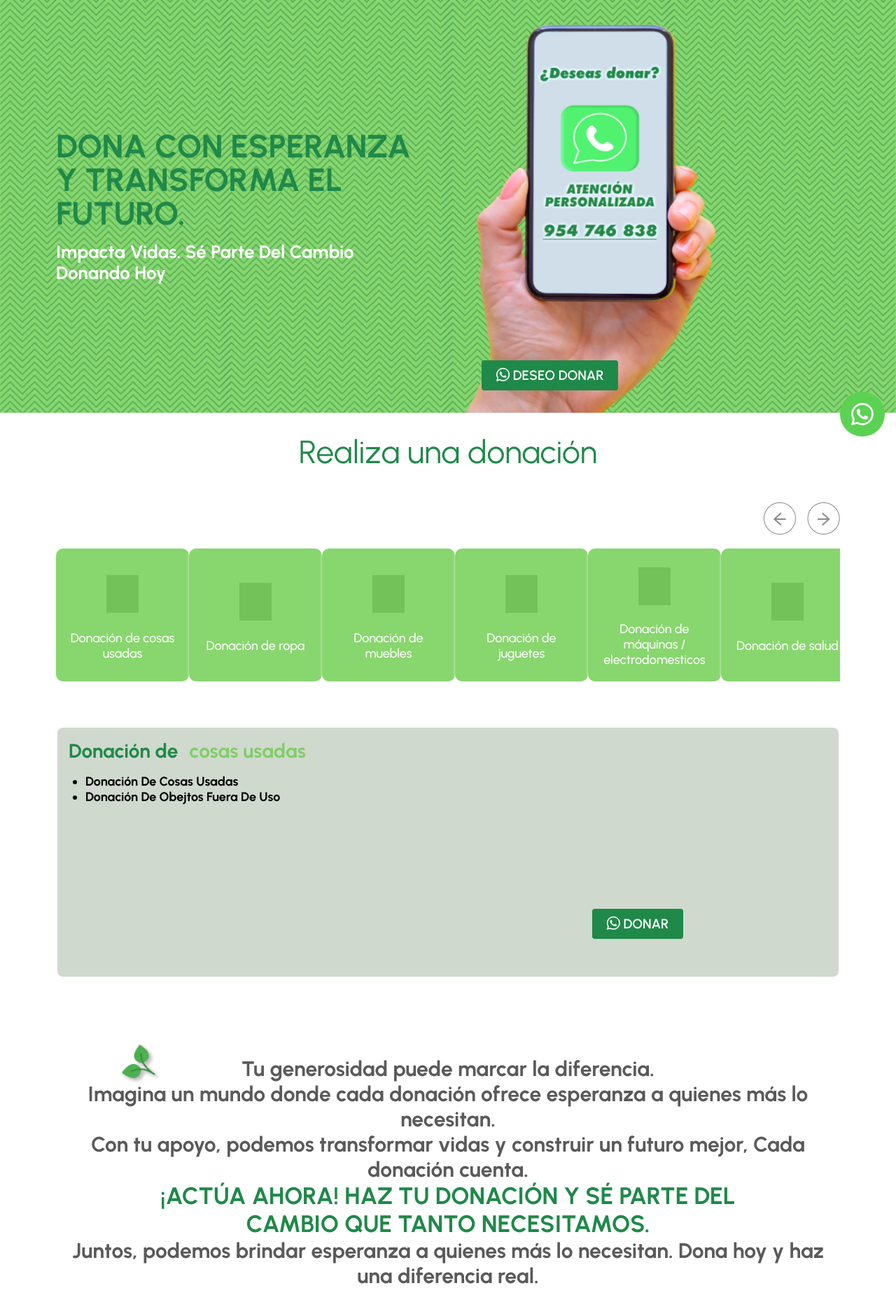
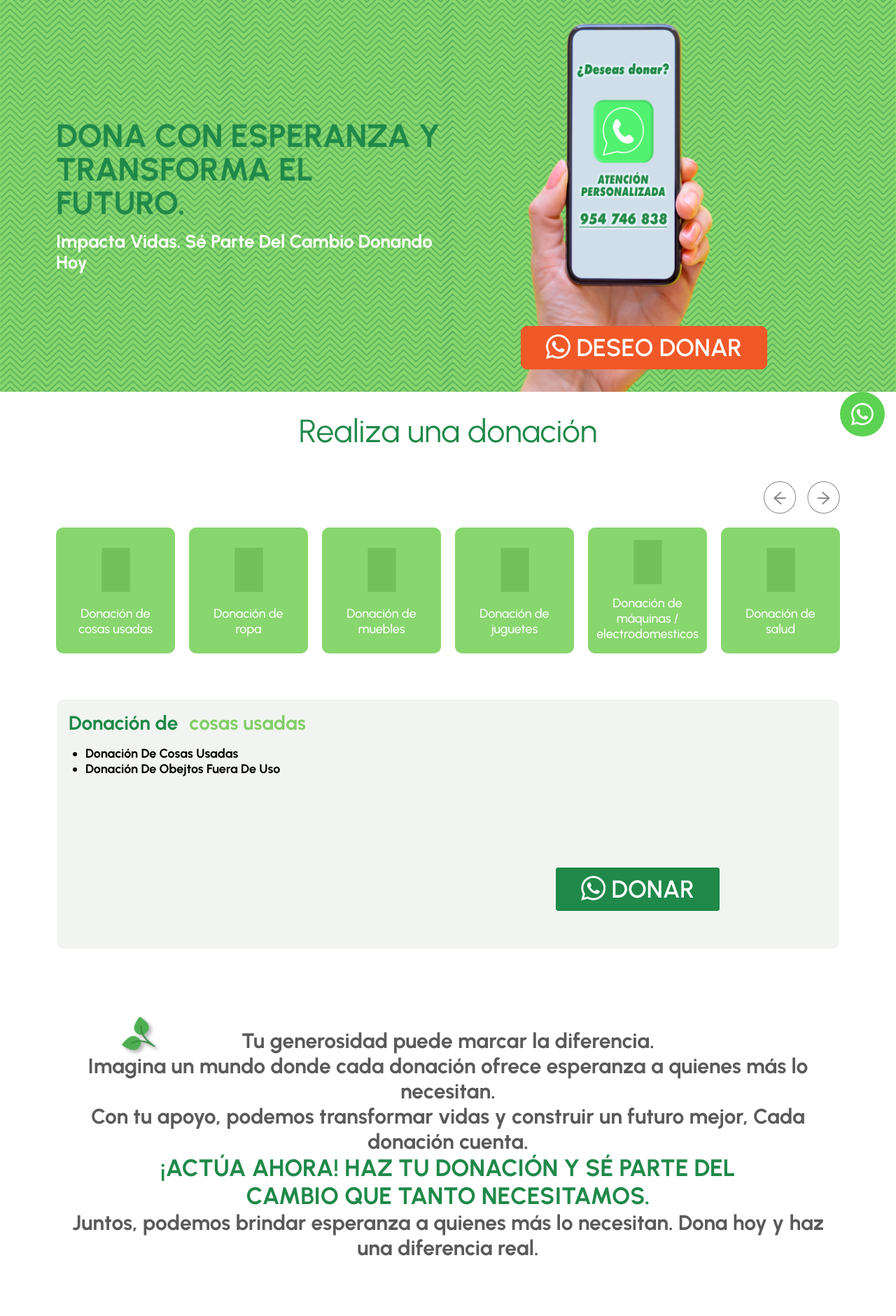
Before and after one commit to luisma08/emausesperanzaviva.org.pe, a PHP site: page /landing in a window 1280 px wide. Shown: the part 160-2041 px from the top of the page at 70% size. Run offline with PHP 8.4, Linux system fonts and the light colour scheme; grey boxes are pictures that could not be loaded.

Commit message:
actualizando landing

```diff
--- a/pages/landing.php
+++ b/pages/landing.php
@@ -70,9 +70,9 @@
         <section class="bg-img">
             <div class="container">
                 <div class="f-elements f-col md:f-row md:f-row--reverse">
-                    <div class="f-elements f-col md:w-50 bg-img-wsp">
+                    <div class="f-elements f-col md:f-elements--center md:w-50 bg-img-wsp">
                         <div class="d-block mt-auto">
-                            <a class="button button--primary" href="https://wa.me/+51954746838?text=Hola Emaús Esperanza Viva, deseo realizar una donación"><i class="bi bi-whatsapp"></i> deseo donar</a>
+                            <a class="button button--alternative" href="https://wa.me/+51954746838?text=Hola Emaús Esperanza Viva, deseo realizar una donación"><i class="bi bi-whatsapp"></i> deseo donar</a>
                         </div>
                     </div>
                     <div class="f-elements f-col f-elements--center md:w-50 py-md">
@@ -551,6 +551,55 @@
             </div>
         </section>
 
+        <!--  ACTIVIDADES 1 -->
+
+        <section class="section">
+            <div class="f-elements f-col f-elements--center">
+                <p class="section__description section__description--fourth">
+                    ¡Pequeñas acciones hacen la diferencia!
+                </p>
+            </div>
+        </section>
+
+        <section class="" id="actividades">
+            <div class="container f-elements f-col bg-green p-responsive--section gap-sm">
+                <p class="section__title section__title--third">Donación en Nueva Esperanza, Alto Retamal</p>
+                <p class="section__text section__text--primary">Villa María del Triunfo, Lima</p>
+                <div class="f-elements f-col f-elements--center gap-md py-md">
+                    <div class="swiper mySwiperActivity1">
+                        <div class="swiper-wrapper">
+                            <div class="swiper-slide">
+                                <div class="card">
+                                    <img src="./assets/img/donaciones/nueva-esperanza-1.png" alt="donacion-nueva-esperanza-1" class="card__img">
+                                </div>
+                            </div>
+                            <div class="swiper-slide">
+                                <div class="card">
+                                    <img src="./assets/img/donaciones/nueva-esperanza-2.png" alt="donacion-nueva-esperanza-2" class="card__img">
+                                </div>
+                            </div>
+                            <div class="swiper-slide">
+                                <div class="card">
+                                    <img src="./assets/img/donaciones/nueva-esperanza-3.png" alt="donacion-nueva-esperanza-3" class="card__img">
+                                </div>
+                            </div>
+                            <div class="swiper-slide">
+                                <div class="card">
+                                    <img src="./assets/img/donaciones/nueva-esperanza-4.png" alt="donacion-nueva-esperanza-4" class="card__img">
+                                </div>
+                            </div>
+                        </div>
+                        <!--
+                        <div class="swiper-pagination mt-auto"></div>
+                        -->
+                    </div>
+                    <!--
+                    <a class="button button--primary" href="./actividades-sociales.php"><i class="bi bi-balloon-heart"></i> Ver más</a>
+                    -->
+                </div>
+            </div>
+        </section>
+
         <section class="section bg-dark-green">
             <div class="container">
                 <div class="g-elements g-elements--responsive g-elements--center gap-sm border-cta py-md px-md bg-parallax">
--- a/styles/css/fe.css
+++ b/styles/css/fe.css
@@ -206,7 +206,7 @@
 }
 
 .bg-silver {
-  background-color: #CFD9CE;
+  background-color: rgba(207, 217, 206, 0.3);
 }
 
 .bg-light {
@@ -217,6 +217,7 @@
   background-image: url("../../assets/img/bg-parallax-1.webp");
   background-repeat: no-repeat;
   background-size: 100% 100%;
+  mix-blend-mode: luminosity;
 }
 @media (min-width: 1024px) {
   .bg-parallax {
@@ -255,11 +256,10 @@
 @media (min-width: 1024px) {
   .bg-img-wsp {
     background-image: url("../../assets/img/wsp-hero-resp.png");
-    background-size: 100% 100%;
-    height: 548px;
+    background-size: 469px 100%;
+    height: 518px;
     padding-bottom: 42px;
-    padding-left: 96px;
-    background-position: bottom 0px left;
+    background-position: 50% 100%;
   }
 }
 
@@ -511,16 +511,30 @@
     padding-right: 5rem;
   }
 }
+.section__description--alternative--fourth {
+  text-align: center;
+  font-size: 21px;
+  font-size: 45px;
+  font-style: normal;
+  font-weight: 700;
+  color: #1F8949;
+}
+@media (min-width: 1024px) {
+  .section__description--alternative--fourth {
+    text-align: center;
+    font-family: Urbanist;
+  }
+}
 .section__description--responsive {
   text-align: center;
   font-size: 21px;
-  line-height: 25px;
+  line-height: normal;
 }
 @media (min-width: 1024px) {
   .section__description--responsive {
     text-align: left;
     font-size: 30px;
-    line-height: 36px;
+    line-height: 45px;
   }
 }
 .section__text {
@@ -973,7 +987,7 @@
   border: 0.0625rem solid var(--primary-theme-color);
   border-radius: 4px;
   color: var(--primary-text-color);
-  font-size: 1.125rem;
+  font-size: 1.25rem;
   text-decoration: none;
   font-weight: 600;
   font-family: var(--primary-font-family);
@@ -985,7 +999,8 @@
 }
 @media (min-width: 1024px) {
   .button {
-    font-size: 1.2rem;
+    font-size: 2.188rem;
+    padding: 0.563rem 2.188rem;
   }
 }
 .button:hover {
@@ -1008,6 +1023,15 @@
 }
 .button--secondary:hover {
   box-shadow: 0 0 0.25rem 0.125rem var(--secondary-button-color);
+}
+.button--alternative {
+  background-color: #F15828;
+  border: 0.0625rem solid #F15828;
+  color: var(primary-text-color);
+  border-radius: 9px;
+}
+.button--alternative:hover {
+  box-shadow: 0 0 0.25rem 0.125rem #F15828;
 }
 .button--outline-primary {
   background-color: transparent;
@@ -1058,8 +1082,14 @@
   width: 100%;
 }
 .card__slide {
-  width: 190px;
-  height: 190px;
+  width: 231px;
+  height: 108px;
+}
+@media (min-width: 1024px) {
+  .card__slide {
+    width: auto;
+    height: 180px;
+  }
 }
 .card__hover {
   transition: box-shadow 0.25s;
@@ -1139,7 +1169,8 @@
 }
 
 .icon {
-  width: 100%;
+  width: 63px;
+  height: 63px;
   animation: t-rotate 2.5s linear infinite;
 }
 
--- a/styles/scss/modules/_buttons.scss
+++ b/styles/scss/modules/_buttons.scss
@@ -3,7 +3,7 @@
     border: 0.0625rem solid var(--primary-theme-color);
     border-radius: 4px;
     color: var(--primary-text-color);
-    font-size: 1.125rem;
+    font-size: 1.25rem;
     text-decoration: none;
     font-weight: 600;
     font-family: var(--primary-font-family);
@@ -14,7 +14,8 @@
     text-align: center;
 
     @include desktop{
-        font-size: 1.2rem;
+        font-size: 2.188rem;
+        padding: 0.563rem 2.188rem;
     }
 
     &:hover{
@@ -43,6 +44,17 @@
         }
     }
 
+    &--alternative{
+        background-color: #F15828;
+        border: 0.0625rem solid #F15828;
+        color: var(primary-text-color);
+        border-radius: 9px;
+
+        &:hover{
+            box-shadow: 0 0 0.25rem 0.125rem #F15828;
+        }
+    }
+
     &--outline-primary{
         background-color: transparent;
         border: 0.0625rem solid var(--primary-text-color);
--- a/styles/scss/modules/_card.scss
+++ b/styles/scss/modules/_card.scss
@@ -10,8 +10,13 @@
     width: 100%;
 
     &__slide{
-      width: 190px;
-      height: 190px;
+      width: 231px;
+      height: 108px;
+
+      @include desktop{
+        width: auto;
+        height: 180px;
+      }
     }
 
     &__hover {
@@ -109,6 +114,7 @@
   }
 
   .icon{
-    width: 100%;
+    width: 63px;
+    height: 63px;
     animation: t-rotate 2.5s linear infinite;
   }
--- a/styles/scss/modules/_layout.scss
+++ b/styles/scss/modules/_layout.scss
@@ -107,15 +107,31 @@
           }
         }
 
+        &--alternative{
+          &--fourth{
+            text-align: center;
+            font-size: 21px;
+            font-size: 45px;
+            font-style: normal;
+            font-weight: 700;
+            color: #1F8949;
+
+            @include desktop{
+              text-align: center;
+              font-family: Urbanist;
+            }
+          }
+        }
+
         &--responsive{
           text-align: center;
           font-size: 21px;
-          line-height: 25px;
+          line-height: normal;
 
           @include desktop{
             text-align: left;
             font-size: 30px;
-            line-height: 36px;
+            line-height: 45px;
           }
         }
     }
--- a/styles/scss/modules/_utils.scss
+++ b/styles/scss/modules/_utils.scss
@@ -207,7 +207,7 @@
 }
 
 .bg-silver{
-    background-color: #CFD9CE;
+    background-color: rgba(207, 217, 206, 0.30);
 }
 
 .bg-light{
@@ -218,6 +218,7 @@
     background-image: url("../../assets/img/bg-parallax-1.webp");
     background-repeat: no-repeat;
     background-size: 100% 100%;
+    mix-blend-mode: luminosity;
 
     @include desktop{
         background-image: url("../../assets/img/bg-parallax-2.png");
@@ -254,11 +255,10 @@
 
     @include desktop{
         background-image: url("../../assets/img/wsp-hero-resp.png");
-        background-size: 100% 100%;
-        height: 548px;
+        background-size: 469px 100%;
+        height: 518px;
         padding-bottom: 42px;
-        padding-left: 96px;
-        background-position: bottom 0px left;
+        background-position: 50% 100%;
     }
 }
 
```
Also changed, not shown: 1 other file.
